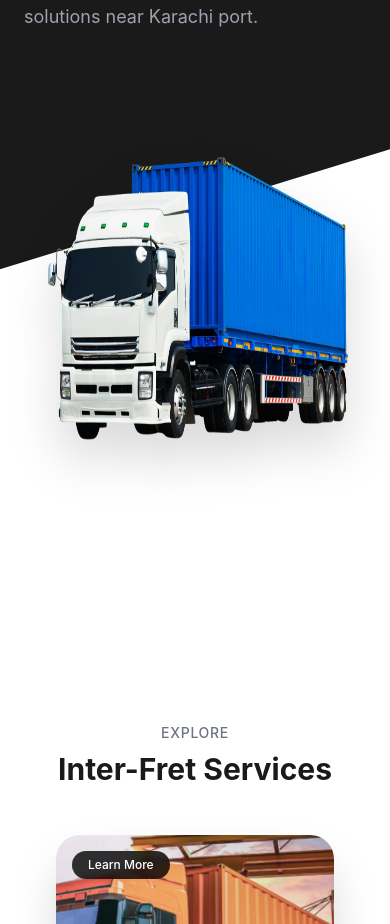
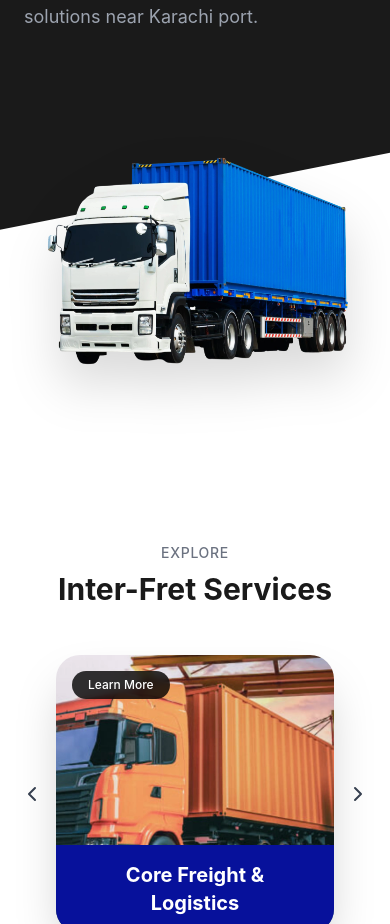
Before and after one commit to syedfaiqali/InterFred, a React (Vite) app: page /service in a window 390 px wide. Shown: the part 7803-8727 px from the top of the page. Built offline with nearby package versions, Linux system fonts and the light colour scheme.

Commit message:
FaiqPrototype: mobile view work

```diff
--- a/src/components/ServiceSpecialization.tsx
+++ b/src/components/ServiceSpecialization.tsx
@@ -147,11 +147,11 @@ const ServiceSpecialization: React.FC = () => {
                 ></div>
 
                 {/* Truck Image Container */}
-                <div className="relative max-w-[1400px] mx-auto z-10 flex justify-center lg:block h-[500px]">
+                <div className="relative max-w-[1400px] mx-auto z-10 flex justify-center lg:block h-[320px] sm:h-[420px] lg:h-[500px]">
                     <img
                         src={config.truckImage}
                         alt="Logistics Truck"
-                        className={`relative w-[90%] h-[70%] md:h-full lg:w-[60%] max-w-4xl mx-auto lg:mx-0 lg:ml-[20%] drop-shadow-2xl transition-all duration-[1500ms] ease-out delay-500 ${truckVisible
+                        className={`relative w-[90%] h-[80%] md:h-full lg:w-[60%] max-w-4xl mx-auto lg:mx-0 lg:ml-[20%] drop-shadow-2xl transition-all duration-[1500ms] ease-out delay-500 ${truckVisible
                             ? 'opacity-100 translate-x-0 translate-y-[-10%]'
                             : 'opacity-0 -translate-x-full translate-y-[10%]'
                             }`}
```
